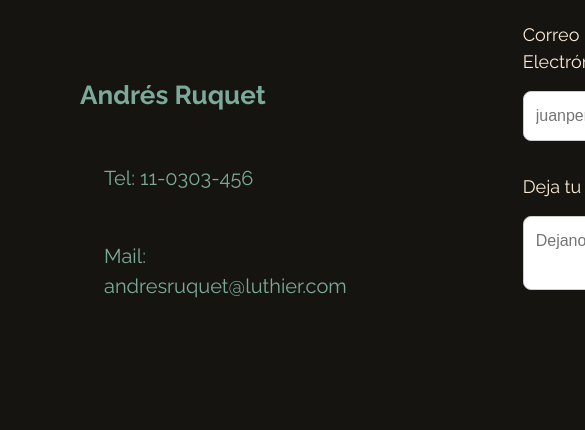
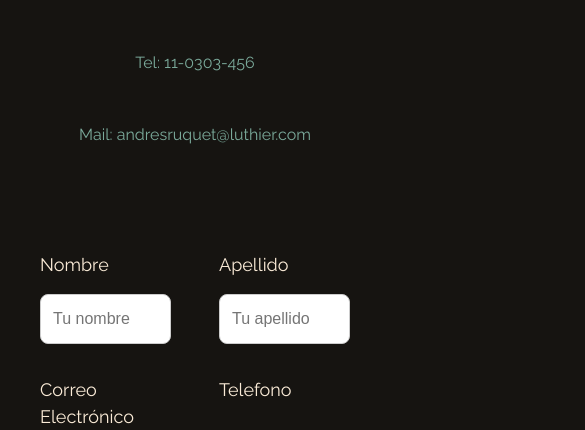
Before and after one commit to Ruquet87/entrega3-ruquet, a website: page pages/contacto.html in a window 390 px wide. Shown: the part 368-798 px from the top of the page, 585 px wide, since content can reach past the window. Drawn offline with nearby package versions, Linux system fonts and the light colour scheme; a web font is replaced by a local one.

Commit message:
se hizo responsivo main contacto

```diff
--- a/scss/style.scss
+++ b/scss/style.scss
@@ -403,8 +403,7 @@ main {
   display: flex;
   justify-content: center;
   flex: 1;
-  margin: 2rem;
-  padding: 2rem;
+
   align-items: center;
 }
 
@@ -599,3 +598,35 @@ textarea:focus {
     }
   }
 }
+
+/* Contacto */
+
+@media (max-width: 991px) {
+  #main-contacto {
+    flex-direction: column;
+    align-items: center;
+
+    .info-contacto {
+      display: grid;
+      justify-content: center;
+      justify-items: center;
+      padding: 0%;
+    }
+
+    .dato-contacto {
+      font-size: 16px;
+      margin-left: 0;
+    }
+
+    .formulario-contacto {
+      width: 100%;
+
+      padding: 1rem;
+    }
+
+    form {
+      width: 100%;
+      padding: 0.5rem;
+    }
+  }
+}
```
Also changed, not shown: css/style.css, 1 other file.
